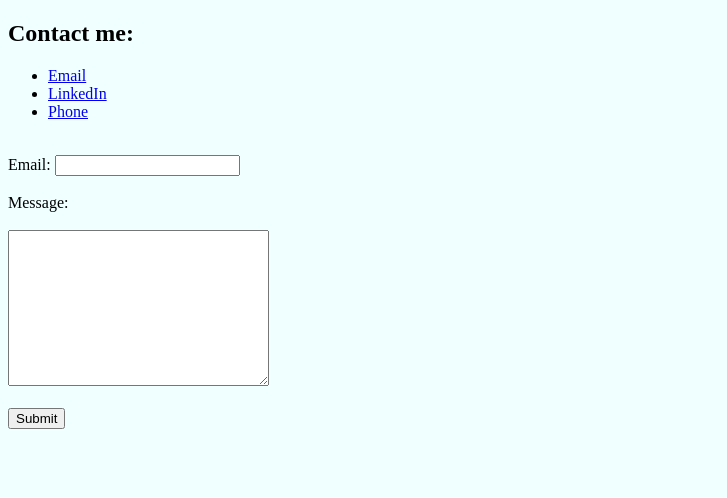
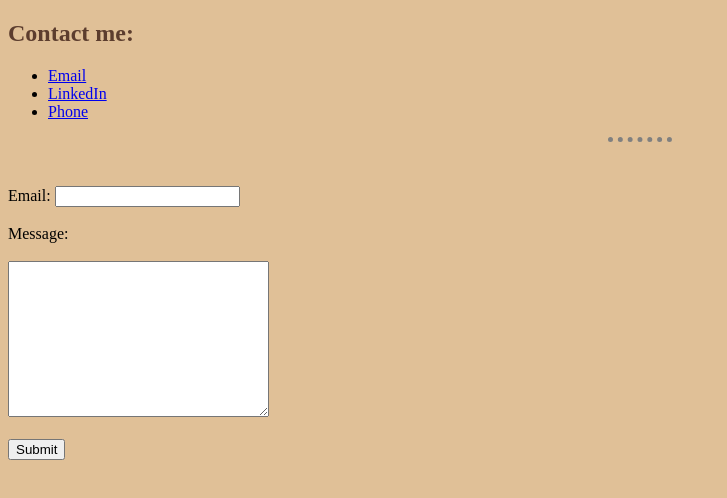
Before and after one commit to HarkanwalPSingh/Web-Development, a plain HTML site: page contact.html in a window 1280 px wide. Shown: the whole page, without its empty margins (0-727 px from the left). Drawn offline with Linux system fonts and the light colour scheme.

Commit message:
CSS prac

```diff
--- a/contact.html
+++ b/contact.html
@@ -14,7 +14,7 @@
         <li><a href="https://www.linkedin.com/in/harkanwal1996/">LinkedIn</a></li>
         <li><a href="tel:+91-9779238824">Phone</a></li>
     </ul>
-    <br>
+    <hr><br><br>
     <form action="mailto:harkanwal.p.singh@gmail.com" method="post" enctype="text/plain">
         <label for="email">Email: </label>
         <input type="email" autocomplete="on" name="email" id="email" required>
--- a/styles/style.css
+++ b/styles/style.css
@@ -1,13 +1,15 @@
-html {
-    background-color: azure;
+body {
+    background-color: #E0C097;
 }
 
 hr {
     border-style: none;
     border-top-style: dotted;
-    /* background-color: grey; */
     border-color: grey;
     border-width: 5px;
-    /* height: 5px; */
     width: 5%;
 }
+
+h1, h2, h3 {
+    color: #5C3D2E;
+}
```
